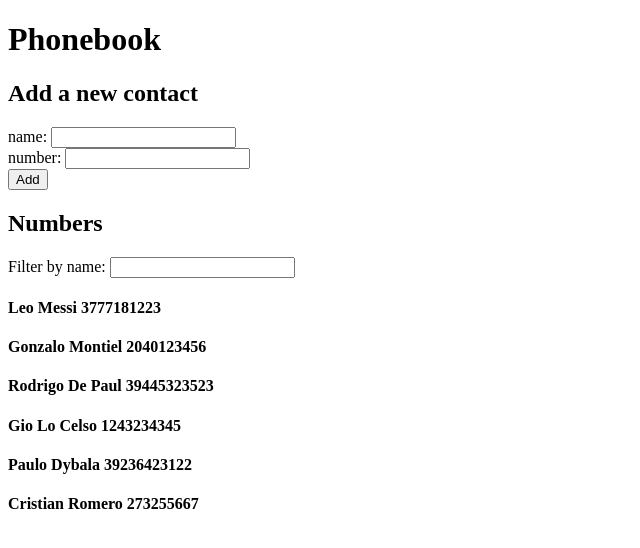
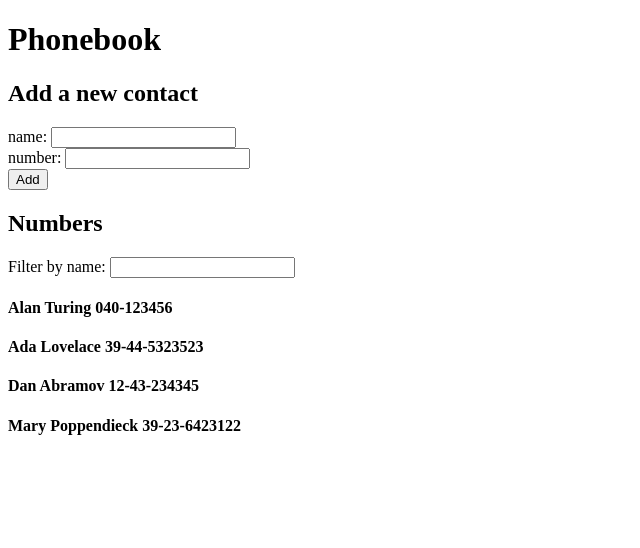
Before and after one commit to tomasda7/FullStack-Open, a React (Create React App) app in the folder part2/phonebook/: page / in a window 1280 px wide. Shown: the top 548 px of the page, without its empty margins (0-640 px from the left). Built offline with nearby package versions, Linux system fonts and the light colour scheme; data requests are answered from the project's data file.

Commit message:
Done exercise 11 of part2

```diff
--- /dev/null
+++ b/part2/phonebook/db.json
@@ -0,0 +1,24 @@
+{
+    "persons": [
+        {
+        "name": "Alan Turing",
+        "number": "040-123456",
+        "id": 1
+        },
+        {
+        "name": "Ada Lovelace",
+        "number": "39-44-5323523",
+        "id": 2
+        },
+        {
+        "name": "Dan Abramov",
+        "number": "12-43-234345",
+        "id": 3
+        },
+        {
+        "name": "Mary Poppendieck",
+        "number": "39-23-6423122",
+        "id": 4
+        }
+    ]
+}
--- a/part2/phonebook/src/App.js
+++ b/part2/phonebook/src/App.js
@@ -1,4 +1,5 @@
-import { useState } from 'react';
+import { useState, useEffect } from 'react';
+import axios from 'axios';
 
 import PersonForm from './components/PersonForm';
 import Persons from './components/Persons';
@@ -6,18 +7,20 @@
 
 const App = () => {
 
-  const [persons, setPersons] = useState([
-    { name: 'Leo Messi', number: 3777181223, id: 1 },
-    { name: 'Gonzalo Montiel', number: 2040123456, id: 2 },
-    { name: 'Rodrigo De Paul', number: 39445323523, id: 3 },
-    { name: 'Gio Lo Celso', number: 1243234345, id: 4 },
-    { name: 'Paulo Dybala', number: 39236423122, id: 5 },
-    { name: 'Cristian Romero', number: 273255667, id: 6 }
-  ]);
-
+  const [persons, setPersons] = useState([]);
   const [newName, setNewName] = useState('');
   const [newNumber, setNewNumber] = useState('');
   const [filteredName, setFilteredName] = useState('');
+
+  useEffect(() => {
+    console.log('effect');
+    axios.get('http://localhost:3001/persons')
+      .then(response => {
+        console.log('Promise Fulfilled');
+        setPersons(response.data)
+    })
+  }, [])
+  console.log('render', persons.length, 'persons')
 
   const addPerson = (event) => {
     event.preventDefault();
```
Also changed, not shown: part2/phonebook/package.json (+6 -1 lines), 1 other file (tests, documents, lock files or other folders).
